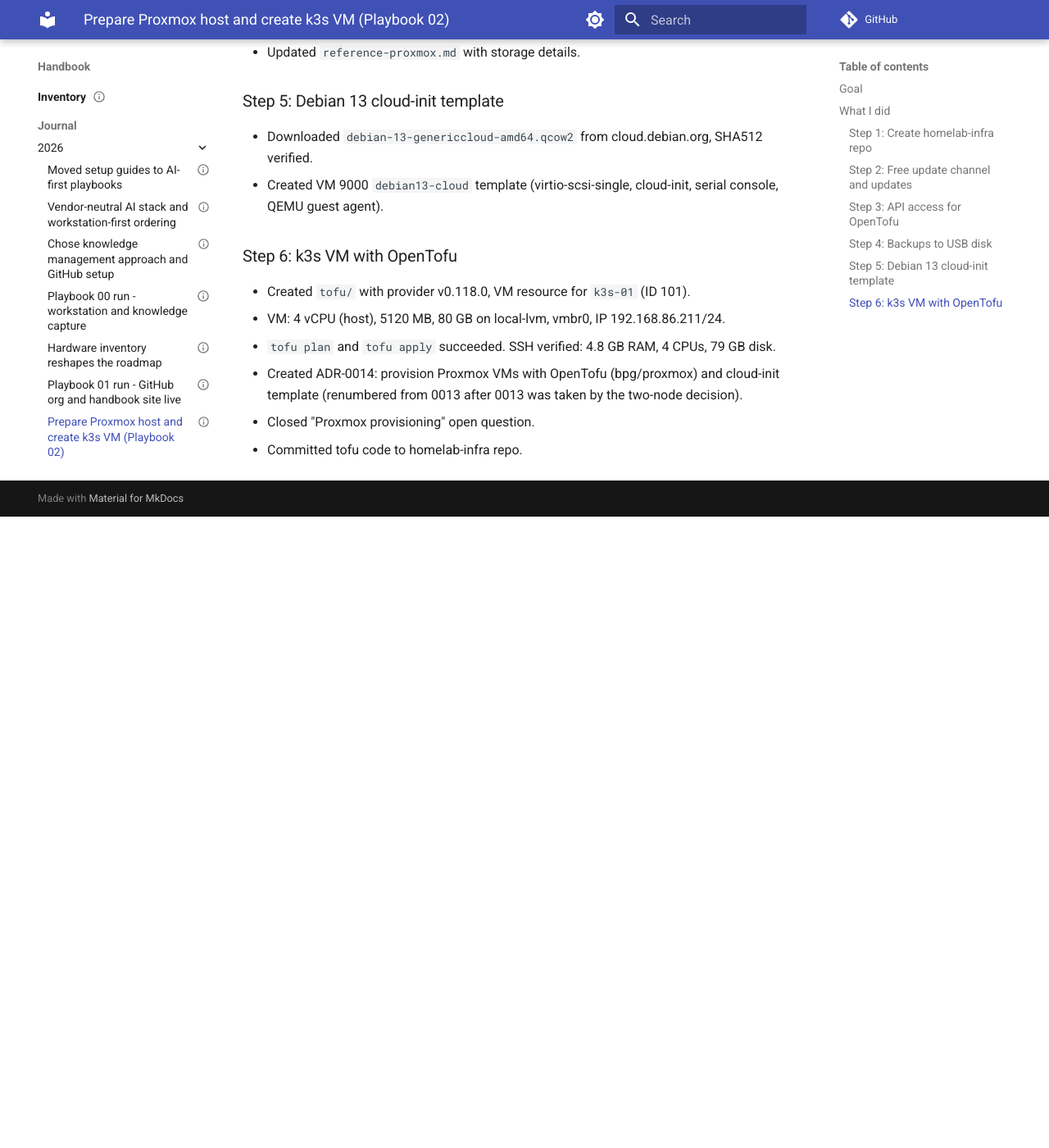
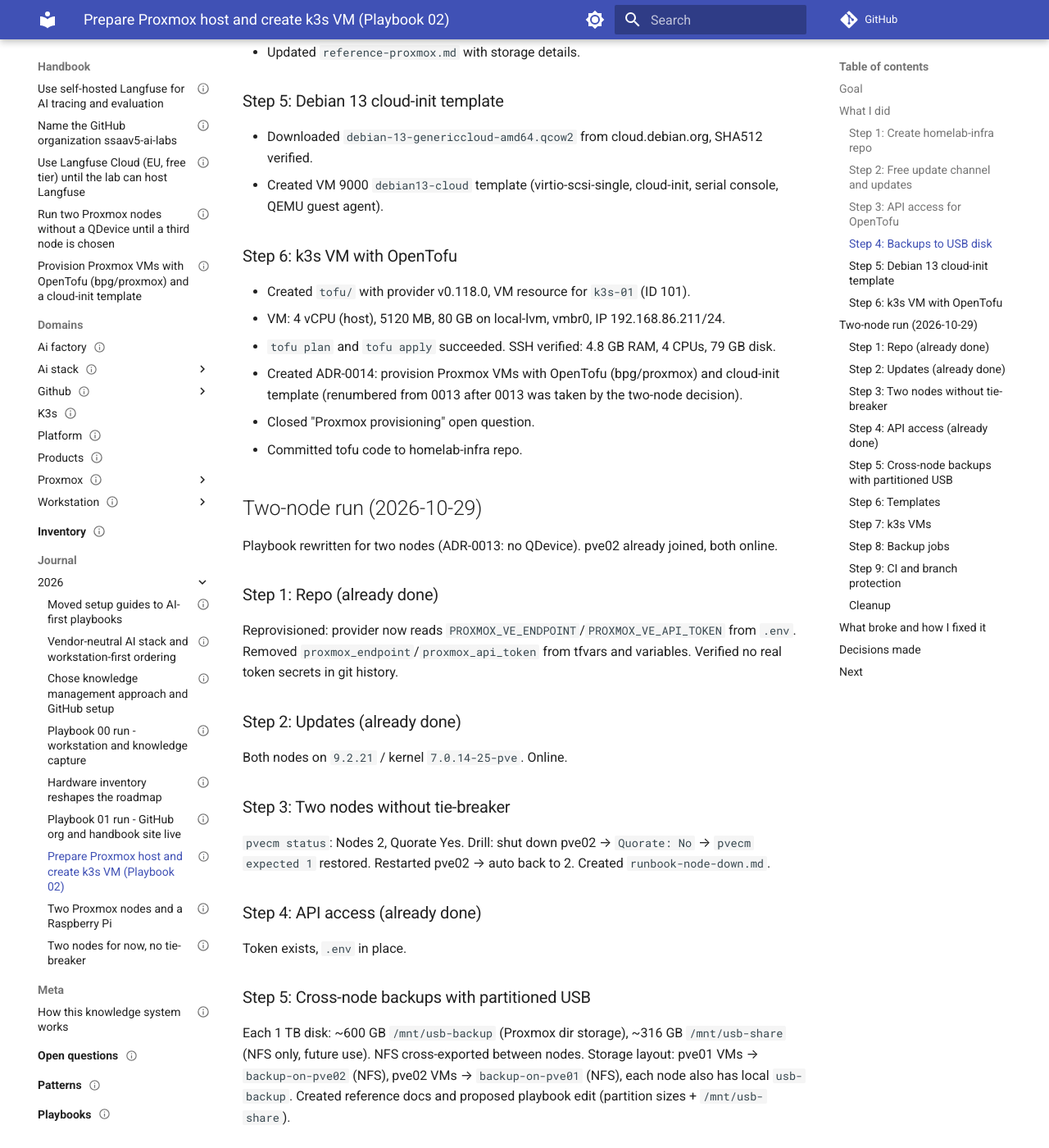
Before and after one commit to ssaav5-ai-labs/handbook, an MkDocs documentation site: the page built from docs/journal/2026/2026-10-23-playbook-02.md, in a window 1280 px wide and 1400 px high, scrolled down 1233 px. Shown: the whole window at 82% size. Built offline with MkDocs 1.6.1 and Material for MkDocs 9.7.7, drawn with Linux system fonts in a browser that asks for light colours; comment, search, counter and statistics services are not loaded; before the commit the page ends 1863 px from its top, so only the background shows below that; some of the changed text lies outside the part shown.

Commit message:
Playbook 02 two-node run: cross-node backups, k3s VMs, runbooks, playbook edit

````diff
--- a/docs/domains/proxmox/reference-proxmox.md
+++ b/docs/domains/proxmox/reference-proxmox.md
@@ -1,19 +1,28 @@
 ---
 type: reference
 title: Proxmox configuration
-description: API user, role, privileges, storage and VM sizing for the lab Proxmox host.
+description: API user, role, privileges, storage, VM templates and sizing for the lab Proxmox cluster.
 domain: proxmox
-tags: [proxmox, api, storage, backups, opentofu]
+tags: [proxmox, api, storage, backups, opentofu, cluster]
 status: active
 visibility: public
 reuse: lab-specific
 created: 2026-10-23
-updated: 2026-10-23
-related: [reference-hardware.md, ../../decisions/0014-provision-proxmox-vms-opentofu-bpg-provider.md]
+updated: 2026-10-28
+related: [reference-hardware.md, howto-add-node.md, ../../decisions/0014-provision-proxmox-vms-opentofu-bpg-provider.md]
 blog: none
 ---
 
 # Proxmox configuration
+
+## Cluster
+
+| Detail | Value |
+|---|---|
+| Name | `pveCluster01` |
+| Nodes | pve01 (8 GB, SSD), pve02 (8 GB, SSD) |
+| Quorum | Two votes, no QDevice (ADR-0013). `pvecm expected 1` when a node is down. |
+| Third node | When chosen: join, not rebuild ([howto-add-node](howto-add-node.md)). |
 
 ## API access
 
@@ -33,28 +42,55 @@ The `TofuProvisioner` role has the VM-management privileges documented by the bp
 
 `SDN.Audit` and `SDN.Use` are included so the provider can enumerate network interfaces for SSH node address resolution.
 
-## VM template
+## Storage
 
-| Detail | Value |
+### USB disks
+
+Each node has a 1 TB Seagate One Touch USB disk:
+
+| Partition | Size | Mount | Purpose | NFS |
+|---|---|---|---|---|
+| `/dev/sdb1` | ~600 GB | `/mnt/usb-backup` | Proxmox backups (Proxmox dir storage) | Exported to other node (`rw,no_root_squash`) |
+| `/dev/sdb2` | ~316 GB | `/mnt/usb-share` | Future shared data (not Proxmox storage yet) | Exported to other node (`rw,no_root_squash`) |
+
+### Backup storage (cross-node)
+
+Each node's VMs back up to the USB disk on the **other** node, so a disk or host failure doesn't take the backups with it:
+
+| Storage | Type | On node | Used by (nodes) |
+|---|---|---|---|
+| `usb-backup` | dir | pve01 | pve01 (local) |
+| `usb-backup` | dir | pve02 | pve02 (local) |
+| `backup-on-pve01` | nfs | pve01 | pve02 |
+| `backup-on-pve02` | nfs | pve02 | pve01 |
+
+### Backup jobs
+
+| VM | To storage |
 |---|---|
-| ID | 9000 |
-| Name | `debian13-cloud` |
-| Image | `debian-13-genericcloud-amd64.qcow2` from `cloud.debian.org/images/cloud/trixie/latest/` |
-| Created | 2026-10-23 |
+| k3s-01 (VM 101) | `backup-on-pve02` |
+| k3s-02 (VM 102) | `backup-on-pve01` |
 
-## k3s VM
+All jobs: daily 03:00, snapshot, ZSTD, keep-daily 7, keep-weekly 4.
 
-| Detail | Value |
-|---|---|
-| ID | 101 |
-| Name | `k3s-01` |
-| Source | Clone of template 9000 |
-| vCPU | 4 (type: host) |
-| RAM | 5120 MB (ballooning off) |
-| Disk | 80 GB on `local-lvm` (scsi0, virtio, discard, iothread) |
-| Network | `vmbr0` |
-| Provisioning | OpenTofu (`bpg/proxmox` via `proxmox_virtual_environment_vm`) |
+## VM templates
 
-### Why single-node
+| ID | Name | Node | Image |
+|---|---|---|---|
+| 9000 | `debian13-cloud` | pve01 | `debian-13-genericcloud-amd64.qcow2` |
+| 9002 | `debian13-cloud` | pve02 | `debian-13-genericcloud-amd64.qcow2` |
 
-The host has 8 GB RAM (~5.8 GB free). A single 5 GB VM leaves 800 MB for Proxmox overhead. Adding a second k3s node needs more RAM — a used mini PC or a spare laptop with 16 GB (ADR-0013 references the upgrade path).
+Created 2026-10-23 (pve01), 2026-10-28 (pve02). Image from `cloud.debian.org/images/cloud/trixie/latest/`.
+
+## k3s VMs
+
+| VM | ID | Node | vCPU | RAM | Disk | IP |
+|---|---|---|---|---|---|---|
+| k3s-01 | 101 | pve01 | 4 (host) | 4608 MB | 80 GB | 192.168.86.211 |
+| k3s-02 | 102 | pve02 | 4 (host) | 4608 MB | 60 GB | 192.168.86.212 |
+
+All: ballooning off, scsi0 on `local-lvm` (raw, discard, iothread), vmbr0, on boot, guest agent, cloud-init user `debian`, provisioned by OpenTofu (`bpg/proxmox`).
+
+### Why 4.5 GB per VM
+
+Both hosts have 8 GB RAM (~5.8 GB free idle). 4.5 GB per VM leaves ~1.3 GB on pve01 (which runs k3s server + etcd) and ~1.3 GB on pve02 (agent only) for Proxmox overhead and backup NFS traffic. The sizing is tight on purpose: apps like Backstage fit, Langfuse doesn't (ADR-0012).
--- a/docs/domains/proxmox/runbook-backup-restore.md
+++ b/docs/domains/proxmox/runbook-backup-restore.md
@@ -1,42 +1,43 @@
 ---
 type: runbook
 title: Backup and restore a VM
-description: How to restore a Proxmox VM from the USB backup disk.
+description: How to restore a Proxmox VM from cross-node USB backups.
 domain: proxmox
 tags: [backups, restore, usb-backup, pve]
 status: active
 visibility: public
 reuse: lab-specific
 created: 2026-10-23
-updated: 2026-10-23
-related: [reference-proxmox.md]
+updated: 2026-10-28
+related: [reference-proxmox.md, runbook-node-down.md]
 blog: none
 ---
 
 # Backup and restore a VM
 
-## Backup job
+## Backup jobs
 
-| Setting | Value |
-|---|---|
-| Storage | `usb-backup` |
-| Schedule | Daily 03:00 |
-| Selection | VM 101 |
-| Mode | Snapshot |
-| Compression | ZSTD |
-| Retention | keep-daily 7, keep-weekly 4 |
+| VM | Storage | Schedule | Mode | Compression | Retention |
+|---|---|---|---|---|---|
+| k3s-01 (VM 101) | `backup-on-pve02` | Daily 03:00 | Snapshot | ZSTD | keep-daily 7, keep-weekly 4 |
+| k3s-02 (VM 102) | `backup-on-pve01` | Daily 03:00 | Snapshot | ZSTD | keep-daily 7, keep-weekly 4 |
 
-## Restore
+Each VM backs up to the USB disk on the **other** node, so a disk failure doesn't take the backups with it.
 
-1. In the Proxmox UI: Datacenter → `usb-backup` → Backups → select the archive → **Restore**.
-2. Choose a temporary VM ID (e.g., 199) to avoid conflicts with the running VM.
-3. Set the same storage as the original (`local-lvm`).
-4. Click **Restore** and wait for the task to finish.
-5. Boot VM 199 and verify it comes up (`ssh debian@<ip>`).
-6. Delete VM 199 when done.
+## Restore from cross-node backup
+
+1. In the Proxmox UI, open the node that has the backup storage: for VM 101, that's `pve02` → `backup-on-pve01`.
+2. Go to the backup storage → Backups → select the archive → **Restore**.
+3. Choose a temporary VM ID to avoid conflicts (e.g., 199).
+4. Set the target storage (`local-lvm` on the destination node).
+5. If restoring to pve02 (8 GB) and k3s-02 is already running, stop k3s-02 first to free RAM.
+6. Click **Restore** and wait for the task to finish.
+7. Boot the restored VM and verify it comes up.
+8. Delete the restored VM when done.
 
 ## Manual backup
 
 ```bash
-vzdump 101 --storage usb-backup --mode snapshot --compress zstd
+vzdump 101 --storage backup-on-pve02 --mode snapshot --compress zstd
+vzdump 102 --storage backup-on-pve01 --mode snapshot --compress zstd
 ```
--- /dev/null
+++ b/docs/domains/proxmox/runbook-node-down.md
@@ -0,0 +1,49 @@
+---
+type: runbook
+title: Recover control when a Proxmox node is down
+description: Two-node cluster without a QDevice: how to keep managing VMs when one node is offline, and what not to do.
+domain: proxmox
+tags: [proxmox, quorum, cluster]
+status: active
+visibility: public
+reuse: lab-specific
+created: 2026-10-28
+updated: 2026-10-28
+related: [reference-proxmox.md, ../../decisions/0013-two-nodes-without-qdevice.md]
+blog: none
+---
+
+# Recover control when a Proxmox node is down
+
+## Why this matters
+
+`pveCluster01` has two nodes and no QDevice ([ADR-0013](../../decisions/0013-two-nodes-without-qdevice.md)). Each node has one vote; a majority is 2. When one node is down, the survivor loses quorum: running VMs keep running, but `/etc/pve` turns read-only, so you can't start, stop, create, or change VMs.
+
+## Rules
+
+- Reboot one node at a time and wait for it to turn green before touching the other.
+- No Proxmox HA (Datacenter → HA stays empty): without quorum, HA would fence (reboot) the surviving node.
+- Don't edit `corosync.conf` for `two_node` mode; it isn't a supported Proxmox setup.
+
+## When a node is down
+
+On the **surviving** node, in the host shell:
+
+```bash
+pvecm expected 1
+```
+
+This lowers the expected votes to 1. The survivor regains quorum and can manage VMs again. corosync goes back to 2 expected votes on its own when the other node rejoins.
+
+**Only use this when the other node is really off.** Never run it while both nodes are running but can't see each other — both sides could change the same VM independently, corrupting it.
+
+## Verify
+
+```bash
+pvecm status | grep -i quorate
+# Must print: Quorate: Yes
+```
+
+## Undo
+
+Start the other node. `pvecm status` should show `Expected votes: 2` automatically. If not: `pvecm expected 2`.
--- a/docs/journal/2026/2026-10-23-playbook-02.md
+++ b/docs/journal/2026/2026-10-23-playbook-02.md
@@ -53,3 +53,56 @@ Bring pve01 to a clean, updated, backed-up state and create the single k3s VM fr
 - Created ADR-0014: provision Proxmox VMs with OpenTofu (bpg/proxmox) and cloud-init template (renumbered from 0013 after 0013 was taken by the two-node decision).
 - Closed "Proxmox provisioning" open question.
 - Committed tofu code to homelab-infra repo.
+
+## Two-node run (2026-10-29)
+
+Playbook rewritten for two nodes (ADR-0013: no QDevice). pve02 already joined, both online.
+
+### Step 1: Repo (already done)
+Reprovisioned: provider now reads `PROXMOX_VE_ENDPOINT`/`PROXMOX_VE_API_TOKEN` from `.env`. Removed `proxmox_endpoint`/`proxmox_api_token` from tfvars and variables. Verified no real token secrets in git history.
+
+### Step 2: Updates (already done)
+Both nodes on `9.2.21` / kernel `7.0.14-25-pve`. Online.
+
+### Step 3: Two nodes without tie-breaker
+`pvecm status`: Nodes 2, Quorate Yes. Drill: shut down pve02 → `Quorate: No` → `pvecm expected 1` restored. Restarted pve02 → auto back to 2. Created `runbook-node-down.md`.
+
+### Step 4: API access (already done)
+Token exists, `.env` in place.
+
+### Step 5: Cross-node backups with partitioned USB
+Each 1 TB disk: ~600 GB `/mnt/usb-backup` (Proxmox dir storage), ~316 GB `/mnt/usb-share` (NFS only, future use). NFS cross-exported between nodes. Storage layout: pve01 VMs → `backup-on-pve02` (NFS), pve02 VMs → `backup-on-pve01` (NFS), each node also has local `usb-backup`.
+Created reference docs and proposed playbook edit (partition sizes + `/mnt/usb-share`).
+
+### Step 6: Templates
+pve01: template 9000 (existing). pve02: template 9002 (new; image checksum updated since Oct 23).
+
+### Step 7: k3s VMs
+Refactored `tofu/main.tf` to `for_each` over VMs. k3s-01: RAM 5120→4608 (in-place), 80 GB kept. k3s-02: new, 4608 MB, 60 GB, on pve02. Both SSH-verified. Free RAM after: pve01 5.3 GB, pve02 4.7 GB (both >700 MB).
+
+### Step 8: Backup jobs
+Old VM 101→usb-backup job removed. New jobs: VM 101→`backup-on-pve02`, VM 102→`backup-on-pve01`. Restore tested: VM 101 archive restored as VM 199 on pve02, boot verified, destroyed.
+
+### Step 9: CI and branch protection
+Created `.github/workflows/ci.yml` (gitleaks v8.30.1, tofu fmt, tofu validate with OpenTofu v1.13.2). Created `protect-main` ruleset with `ci` required. CI green. Dependabot alerts enabled.
+
+### Cleanup
+- Provider auth moved to env vars (`PROXMOX_VE_ENDPOINT`/`PROXMOX_VE_API_TOKEN`) — no secrets in tofu code.
+- `tofu/terraform.auto.tfvars` and `.env` both git-ignored.
+- Zero real token secrets in repo history.
+
+## What broke and how I fixed it
+- `parted` not installed on pve01 — used `fdisk` instead.
+- Empty UUID in fstab from failed first mount — removed stale line.
+- `jq` not installed on pve01 — used `pvesm list` without `--output-format`.
+- SHA512 checksum mismatch on cloud image — image updated since Oct 23; imported current version.
+- CI failed: no `tofu` binary on runner — added `opentofu/setup-opentofu@v1` step.
+
+## Decisions made
+- ADR-0013 (two nodes without QDevice) accepted separately before this run.
+- ADR-0014 (provision VMs with OpenTofu + cloud-init templates) proposed.
+- Proxmox provisioning open question closed.
+- USB disk partition layout: two partitions per disk, `/mnt/usb-share` for future use.
+
+## Next
+Playbook 03: k3s cluster (server on k3s-01 with embedded etcd, agent on k3s-02).
````
Also changed, not shown: playbooks/02-proxmox/PLAYBOOK.md (+6 -3 lines).
